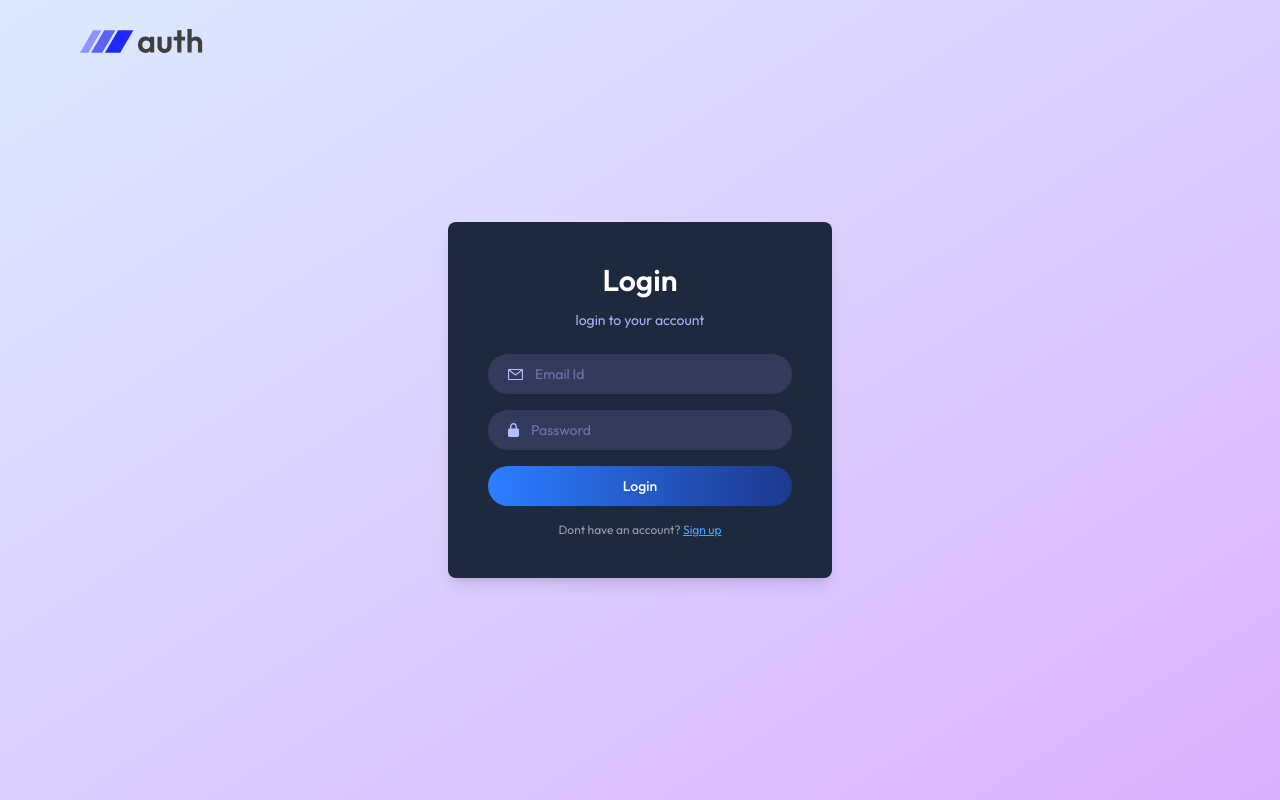
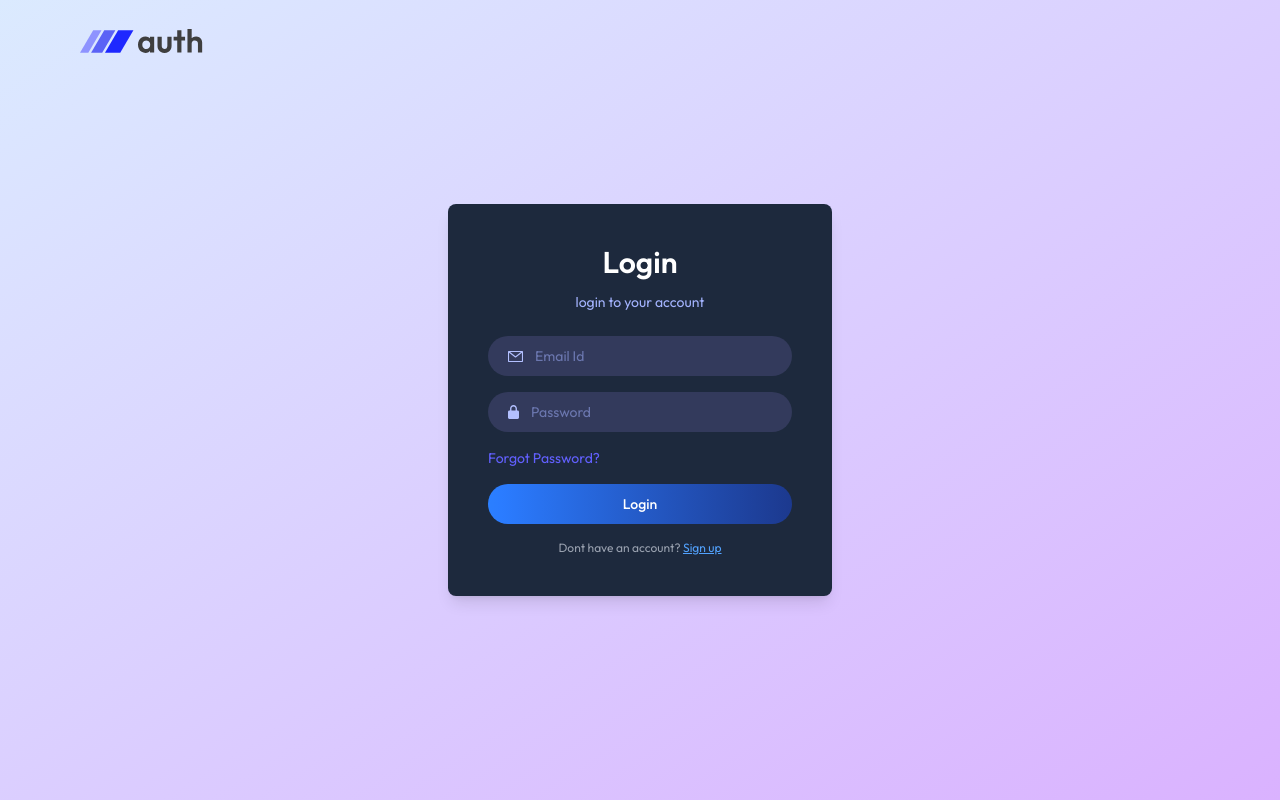
Before and after one commit to aayush036/MERN_Authentication, a React (Vite) app in the folder client/: page /login in a window 1280 px wide. Built offline with nearby package versions, Linux system fonts and the light colour scheme; no server answers.

Commit message:
feat: add forgot password link

```diff
--- a/client/src/pages/Login.jsx
+++ b/client/src/pages/Login.jsx
@@ -70,6 +70,7 @@ const Login = () => {
           <img src={assets.lock_icon} alt=""/>
           <input className='outline-none 'onChange={e=>setPassword(e.target.value)} value={password}type="password" placeholder='Password' required/>
         </div>
+        <p onClick={()=>navigate('/reset-password')} className='mb-4 text-indigo-500 cursor-pointer'>Forgot Password?</p>
         <button className='w-full py-2.5 rounded-full bg-gradient-to-r from-blue-500 to-blue-900 text-white font-medium cursor-pointer'>{state}</button>
       </form>
 
```
